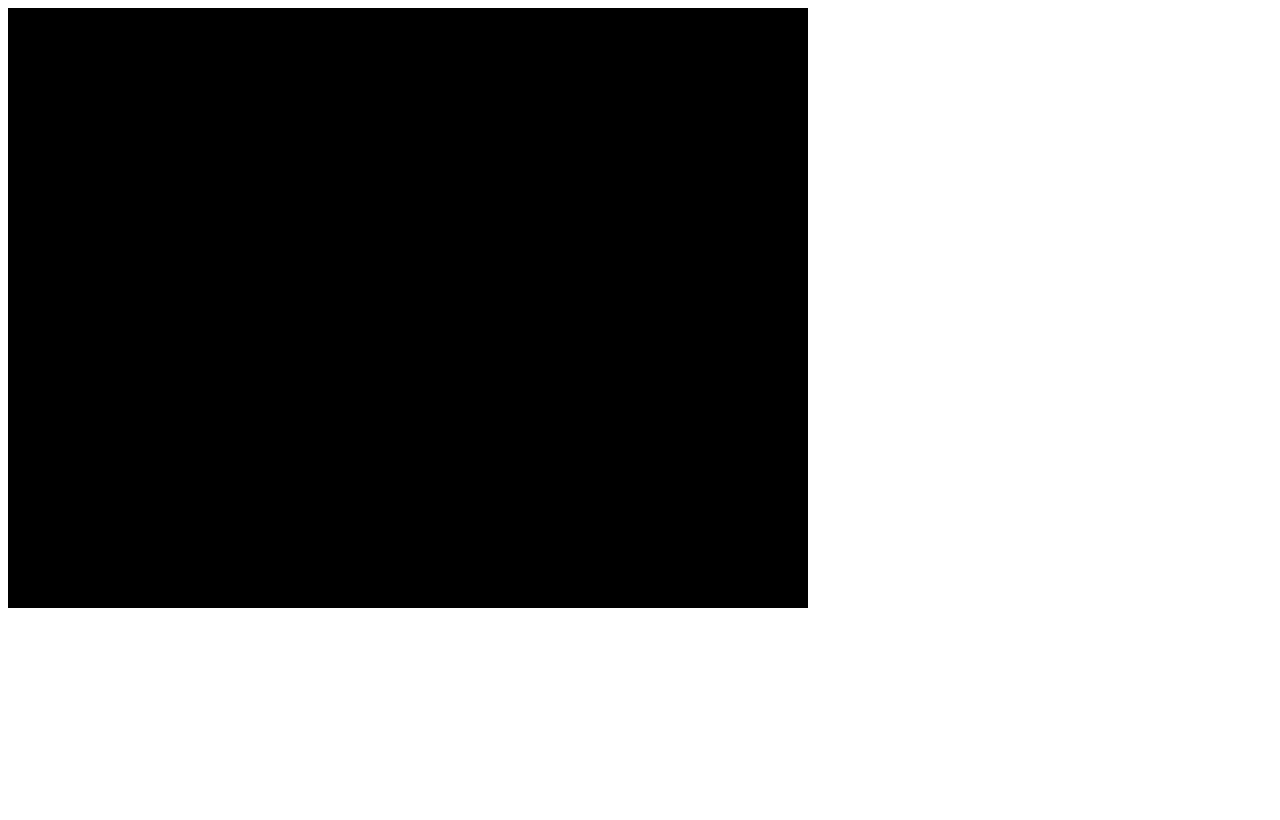
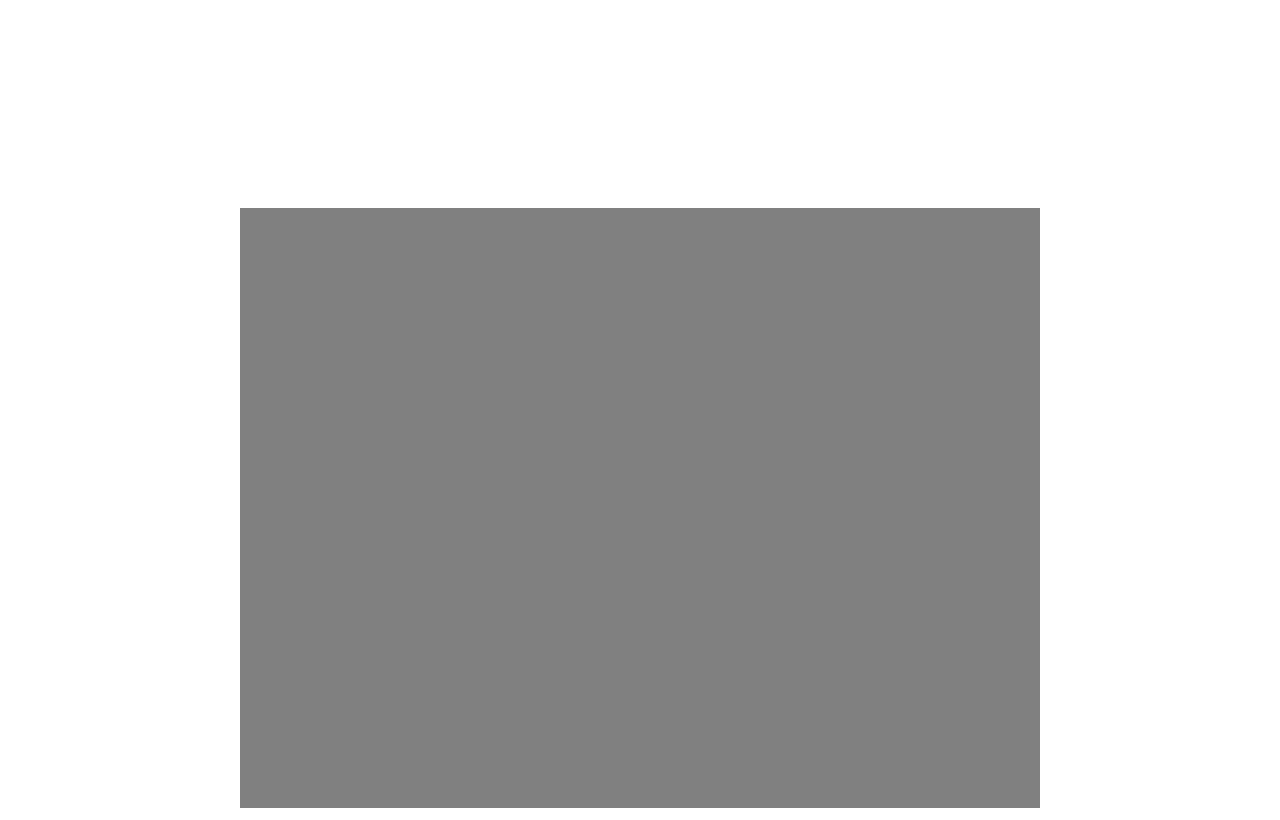
Before and after one commit to ram071985/JS-Snake-Game, a plain HTML site: page snakegame.html in a window 1280 px wide. Drawn offline with Linux system fonts and the light colour scheme.

Commit message:
added css to html, changed canvas color to grey, added div container for canvas to see if that would make css easier to configure.

```diff
--- a/snakegame.css
+++ b/snakegame.css
@@ -0,0 +1,9 @@
+
+body {
+    display: flex;
+    justify-content: center;
+}
+
+.canvas {
+  margin-top: 200px;
+}
--- a/snakegame.html
+++ b/snakegame.html
@@ -2,9 +2,12 @@
 <html>
     <head>
         <title>Snake Game App by Reid Muchow</title>
+        <link rel="stylesheet" href="snakegame.css"/>
     </head>
     <body>
+        <div class="canvas" id="canvasDiv">
         <canvas id="gameCanvas" width="800" height="600"></canvas>
+        </div>
         <script src="snakegame.js"></script>
     </body>
 </html>
--- a/snakegame.js
+++ b/snakegame.js
@@ -8,6 +8,6 @@ let canvasContext;
 window.onload = function() {
      canvas = document.getElementById('gameCanvas');
      canvasContext = canvas.getContext('2d');
-     canvasContext.fillStyle = 'black';
+     canvasContext.fillStyle = 'grey';
      canvasContext.fillRect(0,0,canvas.width,canvas.height);
 }
```
